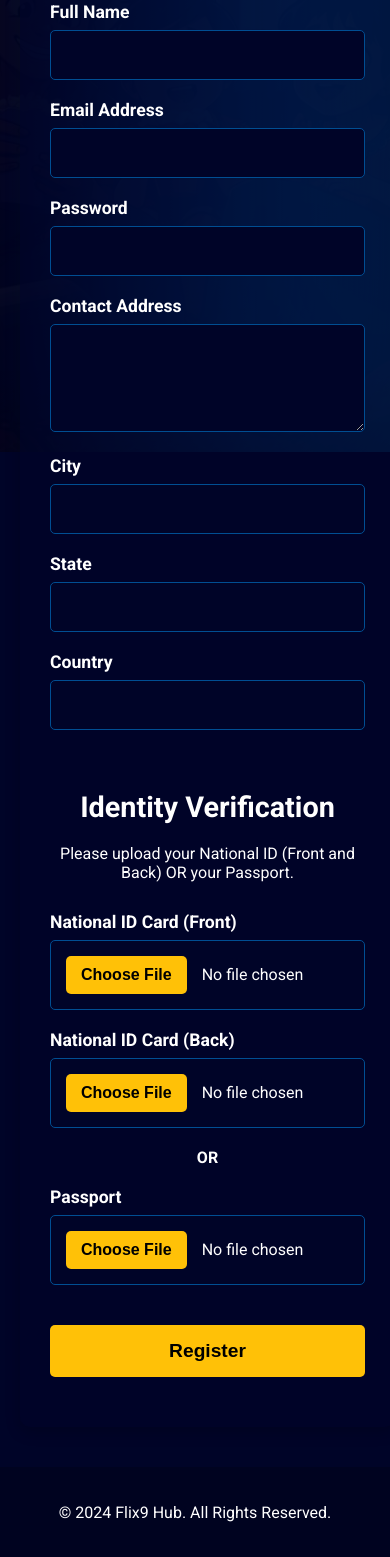
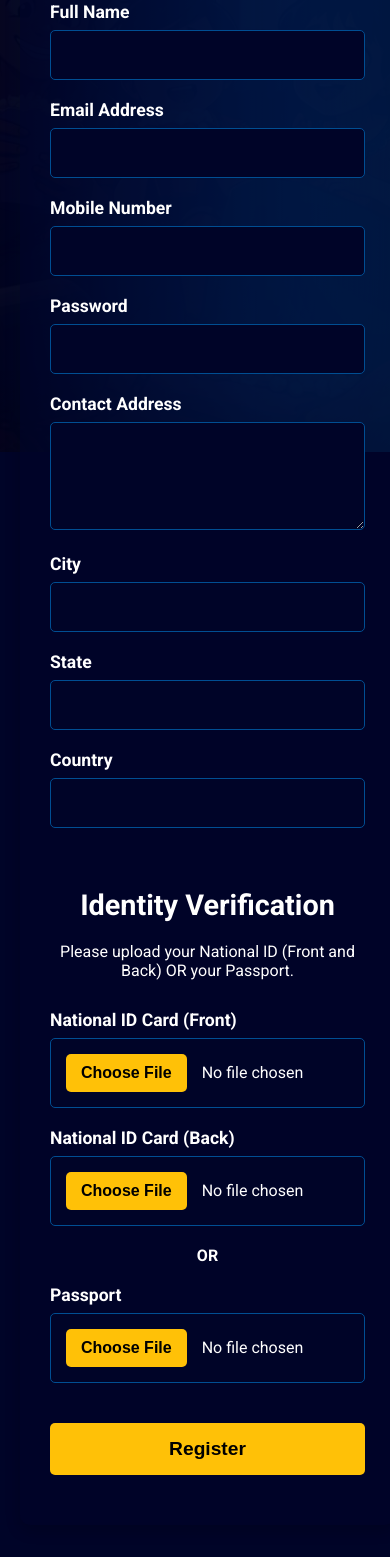
Before and after one commit to flix9hub/new, a PHP site: page /register.php in a window 390 px wide. Shown: the part 392-1949 px from the top of the page. Before the commit the page ends 1914 px from the top, so only its background shows below. Run offline with PHP 8.4, Linux system fonts and the light colour scheme.

Commit message:
This commit adds a 'Mobile Number' field to the user registration form as requested.
- Added a new input field with `type="tel"` for the mobile number in `register.php`.
- Placed the new field after the email address field for a logical flow.

```diff
--- a/register.php
+++ b/register.php
@@ -13,6 +13,10 @@
             <div class="form-group">
                 <label for="email">Email Address</label>
                 <input type="email" id="email" name="email" required>
+            </div>
+            <div class="form-group">
+                <label for="mobile">Mobile Number</label>
+                <input type="tel" id="mobile" name="mobile" required>
             </div>
             <div class="form-group">
                 <label for="password">Password</label>
```
